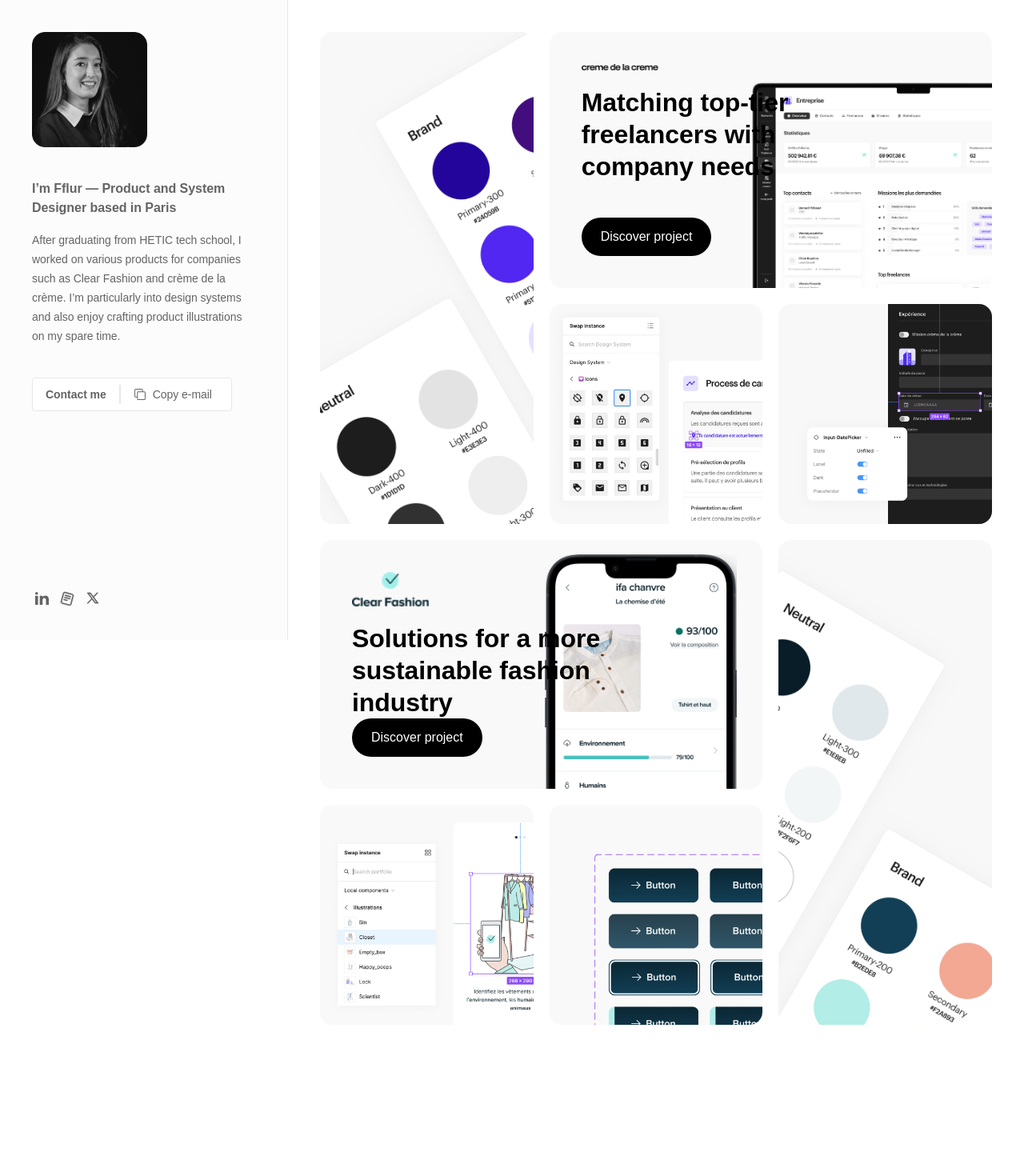
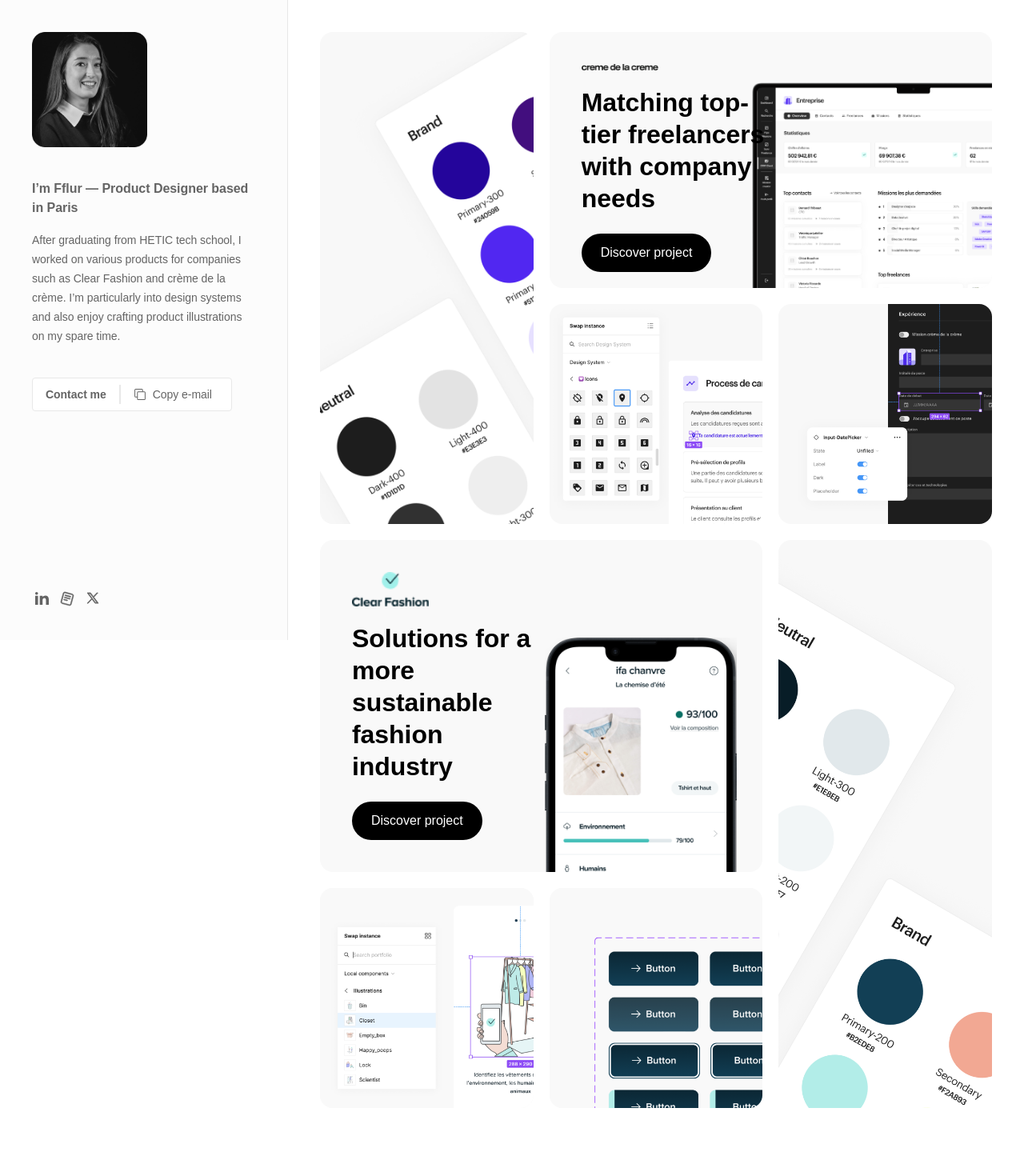
Before and after one commit to fflurp/fflurpage, a Next.js app: page / in a window 1280 px wide. Shown: the top 1470 px of the page at 80% size. Before the commit the page ends 1321 px from the top, so only its background shows below. Built offline with nearby package versions, Linux system fonts and the light colour scheme.

Commit message:
feat: update landing

```diff
--- a/components/Layout.tsx
+++ b/components/Layout.tsx
@@ -95,7 +95,7 @@ const SideBarDesktop = () => {
       <div className="flex-1">
         <img src="/Fflur.png" alt="Fflur" className="h-36 w-36" />
         <h2 className="text-secondary h3 pb-4 pt-10">
-          I’m Fflur — Product and System Designer based in Paris
+          I’m Fflur — Product Designer based in Paris
         </h2>
         <p className="body-2 text-secondary">
           After graduating from HETIC tech school, I worked on various products
@@ -128,7 +128,7 @@ const CardMobile = () => {
       <div className="flex flex-1 flex-col items-center justify-center">
         <img src="/Fflur.png" alt="Fflur" className="h-36 w-36" />
         <h2 className="text-secondary h3 pb-4 pt-10">
-          I’m Fflur — Product and System Designer based in Paris
+          I’m Fflur — Product Designer based in Paris
         </h2>
         <p className="body-2 text-secondary">
           After graduating from HETIC tech school, I worked on various products
--- a/pages/_app.tsx
+++ b/pages/_app.tsx
@@ -14,7 +14,7 @@ function MyApp({ Component, pageProps }: AppProps) {
           sizes="32x32"
           href="/favicon-32x32.png"
         />
-        <title>Fflur Page | Product Designer & illustrator</title>
+        <title>Fflur Page | Product Designer</title>
         <meta name="viewport" content="initial-scale=1.0, width=device-width" />
       </Head>
       <Component {...pageProps} />
--- a/pages/index.tsx
+++ b/pages/index.tsx
@@ -1,43 +1,10 @@
 import { Layout } from "components/Layout";
 import Link from "next/link";
-
-const CardCTA = ({
-  title,
-  slug,
-  img,
-  icon,
-}: {
-  title: string;
-  slug: string;
-  img: string;
-  icon: string;
-}) => {
-  return (
-    <div className="relative flex h-full">
-      <div className="z-10 flex h-full flex-col items-start justify-between p-10">
-        <div className="w-2/3 flex-1">
-          <div>
-            <img src={icon} alt="icon" className="h-full w-24 object-fill" />
-          </div>
-          <h2 className="h2 mt-5">{title}</h2>
-        </div>
-        <Link href={`/projects/${slug}`}>
-          <button className="rounded-full bg-black px-6 py-3 text-white">
-            Discover project
-          </button>
-        </Link>
-      </div>
-      <div className="absolute bottom-0 right-0 flex h-full items-end justify-end">
-        <img src={img} alt={title} className="w-[240px] object-contain" />
-      </div>
-    </div>
-  );
-};
 
 const Home = () => {
   return (
     <Layout>
-      <div className="grid h-full grid-cols-2 grid-rows-[460px] gap-5 md:grid-cols-3 md:grid-rows-[320px]">
+      <div className="grid h-full grid-cols-2 grid-rows-[540px] gap-5 md:grid-cols-3 md:grid-rows-[320px]">
         <div className="surface-tertiary col-span-1 row-span-2 hidden overflow-hidden rounded-2xl sm:flex">
           <img
             src="/home/creme/Snapshot_Creme_1.png"
@@ -47,19 +14,20 @@ const Home = () => {
         </div>
         <div className="surface-tertiary order-first col-span-2 row-span-1 overflow-hidden rounded-2xl md:order-none">
           <div className="relative flex h-full">
-            <div className="z-10 flex h-full flex-col items-start justify-between p-10">
-              <div className="w-2/3 flex-1">
-                <div>
+            <div className="z-10 flex h-0 flex-col items-start justify-between p-6 md:h-full md:p-10">
+              <div className="w-full flex-1 lg:w-1/2">
+                <div className="flex justify-center md:justify-start">
                   <img
                     src="/home/creme/creme_icon.png"
                     alt="icon"
                     className="h-full w-24 object-fill"
                   />
                 </div>
-                <h2 className="h2 mt-5">
+                <h2 className="h2 mt-5 text-center md:text-left">
                   {"Matching top-tier freelancers with company needs"}
                 </h2>
               </div>
+              <div className="mt-6 flex w-full justify-center md:justify-start">
                 <Link
                   href={`/projects/matching-top-tier-freelancers-company-needs`}
                 >
@@ -67,6 +35,7 @@ const Home = () => {
                     Discover project
                   </button>
                 </Link>
+              </div>
             </div>
             <div className="absolute bottom-0 right-0 flex h-full items-end justify-end">
               <img
@@ -91,32 +60,34 @@ const Home = () => {
             className="h-full w-full object-cover"
           />
         </div>
-        <div className="surface-tertiary col-span-2 row-span-1 rounded-2xl">
+        <div className="surface-tertiary col-span-2 row-span-1 h-[540px] rounded-2xl md:h-full">
           <div className="relative flex h-full">
-            <div className="z-10 flex h-full flex-col items-start justify-between p-10">
-              <div className="w-2/3 flex-1">
-                <div>
+            <div className="z-10 flex h-0 flex-col items-start justify-between p-6 md:h-full md:p-10">
+              <div className="w-full flex-1 lg:w-1/2">
+                <div className="flex justify-center md:justify-start">
                   <img
                     src="/home/cf/cf_icon.png"
                     alt="icon"
                     className="h-full w-24 object-fill"
                   />
                 </div>
-                <h2 className="h2 mt-5">
+                <h2 className="h2 mt-5 text-center md:text-left">
                   {"Solutions for a more sustainable fashion industry"}
                 </h2>
               </div>
+              <div className="mt-6 flex w-full justify-center md:justify-start">
                 <Link href={`/projects/solutions-sustainable-fashion-industry`}>
                   <button className="rounded-full bg-black px-6 py-3 text-white">
                     Discover project
                   </button>
                 </Link>
               </div>
-            <div className="absolute bottom-0 right-8 flex h-full items-end justify-end">
+            </div>
+            <div className="absolute bottom-0 right-0 flex h-full w-full items-end justify-center md:right-8 md:justify-end">
               <img
                 src={"/home/cf/CF_Card_Img.png"}
                 alt={"Solutions for a more sustainable fashion industry"}
-                className="w-[240px] object-contain"
+                className="w-[180px] object-contain md:w-[240px]"
               />
             </div>
           </div>
@@ -142,7 +113,15 @@ const Home = () => {
             className="h-full w-full object-cover"
           />
         </div>
+        <div />
+        <div className="text-primary mb-10 mt-40 hidden text-center xl:flex xl:justify-center">
+          © fflur page {new Date().getFullYear()}
         </div>
+        <div />
+      </div>
+      {/* <div className="text-primary mb-10 mt-40 hidden text-center xl:flex xl:justify-center">
+        © fflur page {new Date().getFullYear()}
+      </div> */}
     </Layout>
   );
 };
```
Lines whose indentation alone changed are shown as unchanged.
